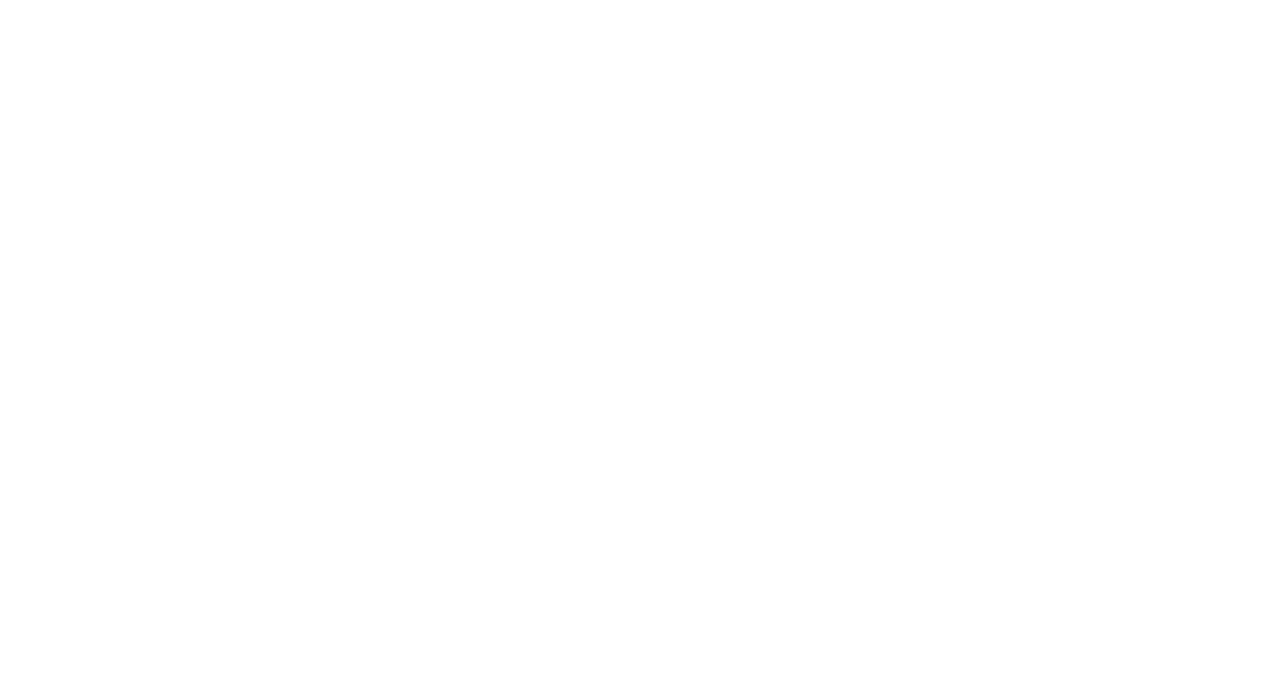
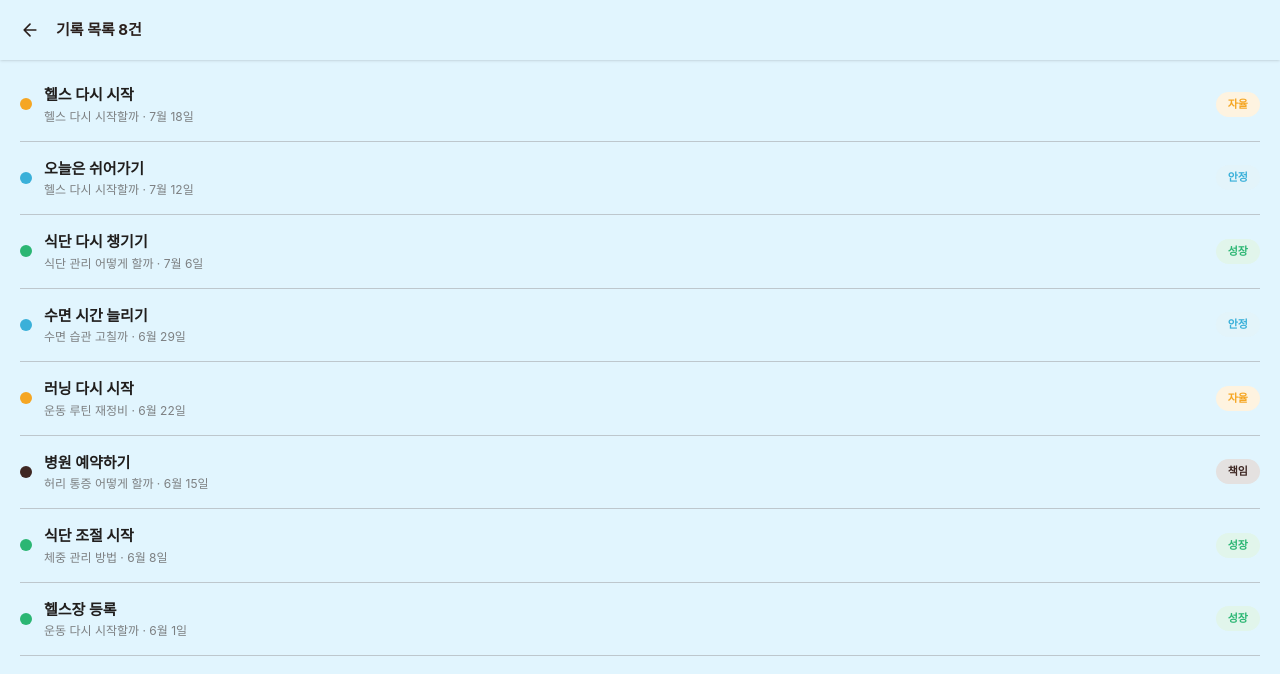
Before and after one commit to IBAS-DEV-PROJECT/vac_client, a React (Vite) app: page /insight/records in a window 1280 px wide. Before the commit this address had no page. Shown: the top 674 px of the page. Built offline with nearby package versions, Linux system fonts and the light colour scheme.

Commit message:
feat: 인사이트 필터 적용 시 기록 상세 목록 페이지로 이동 및 전역 배경색 설정

```diff
--- a/src/App.tsx
+++ b/src/App.tsx
@@ -1,6 +1,7 @@
 import { BrowserRouter, Routes, Route } from 'react-router-dom'
 import BottomNavLayout from '@/layouts/BottomNavLayout'
 import InsightPage from '@/pages/InsightPage'
+import InsightRecordListPage from '@/pages/InsightRecordListPage'
 import Test1 from '@/pages/Test1'
 import Test2 from '@/pages/Test2'
 
@@ -14,17 +15,14 @@ function App() {
             <BottomNavLayout
               defaultTab="insight"
               pages={{
-                home: (
-                  <div className="p-6 bg-[#E1F5FE] min-h-full">홈 페이지</div>
-                ),
+                home: <div className="p-6 min-h-full">홈 페이지</div>,
                 insight: <InsightPage />,
-                setting: (
-                  <div className="p-6 bg-[#E1F5FE] min-h-full">설정 페이지</div>
-                ),
+                setting: <div className="p-6 min-h-full">설정 페이지</div>,
               }}
             />
           }
         />
+        <Route path="/insight/records" element={<InsightRecordListPage />} />
         <Route path="/test1" element={<Test1 />} />
         <Route path="/test2" element={<Test2 />} />
       </Routes>
--- a/src/components/common/record/RecordItem.tsx
+++ b/src/components/common/record/RecordItem.tsx
@@ -19,7 +19,7 @@ function RecordItem({
   return (
     <div
       {...props}
-      className="flex w-full items-center justify-between gap-3 border-b border-[#3E2723]/22 py-3"
+      className="flex w-full items-center justify-between gap-3 border-b border-[#3E2723]/22 py-4"
     >
       <div className="flex min-w-0 items-center gap-3">
         <span
--- a/src/index.css
+++ b/src/index.css
@@ -8,5 +8,6 @@
   body {
     margin: 0;
     min-width: 320px;
+    background-color: #e1f5fe;
   }
 }
--- /dev/null
+++ b/src/mock/concernRecords.ts
@@ -0,0 +1,77 @@
+import type { TopicKey, ValueKey } from '@/constants/insights'
+
+export interface ConcernRecord {
+  id: string
+  decision: string
+  concern: string
+  topic: TopicKey
+  valueKey: ValueKey
+  date: string
+}
+
+export const MOCK_CONCERN_RECORDS: ConcernRecord[] = [
+  {
+    id: '1',
+    decision: '헬스 다시 시작',
+    concern: '헬스 다시 시작할까',
+    topic: '건강',
+    valueKey: 'autonomy',
+    date: '2026-07-18',
+  },
+  {
+    id: '2',
+    decision: '오늘은 쉬어가기',
+    concern: '헬스 다시 시작할까',
+    topic: '건강',
+    valueKey: 'stability',
+    date: '2026-07-12',
+  },
+  {
+    id: '3',
+    decision: '식단 다시 챙기기',
+    concern: '식단 관리 어떻게 할까',
+    topic: '건강',
+    valueKey: 'growth',
+    date: '2026-07-06',
+  },
+  {
+    id: '4',
+    decision: '수면 시간 늘리기',
+    concern: '수면 습관 고칠까',
+    topic: '건강',
+    valueKey: 'stability',
+    date: '2026-06-29',
+  },
+  {
+    id: '5',
+    decision: '러닝 다시 시작',
+    concern: '운동 루틴 재정비',
+    topic: '건강',
+    valueKey: 'autonomy',
+    date: '2026-06-22',
+  },
+  {
+    id: '6',
+    decision: '병원 예약하기',
+    concern: '허리 통증 어떻게 할까',
+    topic: '건강',
+    valueKey: 'responsibility',
+    date: '2026-06-15',
+  },
+  {
+    id: '7',
+    decision: '식단 조절 시작',
+    concern: '체중 관리 방법',
+    topic: '건강',
+    valueKey: 'growth',
+    date: '2026-06-08',
+  },
+  {
+    id: '8',
+    decision: '헬스장 등록',
+    concern: '운동 다시 시작할까',
+    topic: '건강',
+    valueKey: 'growth',
+    date: '2026-06-01',
+  },
+]
--- a/src/pages/InsightPage.tsx
+++ b/src/pages/InsightPage.tsx
@@ -1,4 +1,5 @@
 import { useState } from 'react'
+import { useNavigate } from 'react-router-dom'
 import insightPlus from '@/assets/insightPlus.svg'
 import insightEmpty from '@/assets/insightEmpty.png'
 import valueEmpty from '@/assets/valueEmpty.png'
@@ -22,6 +23,7 @@ import {
   type TrendDataPoint,
   type ValueKey,
 } from '@/constants/insights'
+import { MOCK_CONCERN_RECORDS } from '@/mock/concernRecords'
 import { MOCK_INSIGHT } from '@/mock/insight'
 
 function formatPeriodLabel(startDate: string, endDate: string): string {
@@ -61,6 +63,26 @@ const INSIGHT_CARDS = MOCK_INSIGHT.valueByTopic.map((item) => ({
     .filter((v) => v.key),
   recordCount: item.count,
 }))
+
+function buildHeaderLabel(filters: InsightFilters): string {
+  const fmt = (d: Date) => `${d.getMonth() + 1}/${d.getDate()}`
+  const periodLabel =
+    filters.period === '캘린더' && filters.dateRange
+      ? `${fmt(filters.dateRange.start)}~${fmt(filters.dateRange.end)}`
+      : filters.period
+
+  const parts: string[] = [periodLabel]
+
+  if (filters.topics.length > 0 && !filters.topics.includes('전체')) {
+    filters.topics.forEach((t) => parts.push(TOPIC_LABELS[t as TopicKey]))
+  }
+
+  if (filters.values.length > 0 && !filters.values.includes('all')) {
+    filters.values.forEach((v) => parts.push(VALUE_LABELS[v as ValueKey]))
+  }
+
+  return parts.join('·') + ' 기록'
+}
 
 function buildFilterSummary(filters: InsightFilters): string {
   const fmt = (d: Date) => `${d.getMonth() + 1}/${d.getDate()}`
@@ -161,6 +183,7 @@ const pencilIcon = (
 )
 
 function InsightPage() {
+  const navigate = useNavigate()
   const [appliedFilters, setAppliedFilters] = useState<InsightFilters>(() => ({
     ...DEFAULT_FILTERS,
     topics: [...DEFAULT_FILTERS.topics],
@@ -198,7 +221,7 @@ function InsightPage() {
   const hasAllEmpty = false // 섹션별 빈 상태 테스트용
 
   return (
-    <div className="flex min-h-full flex-col bg-[#E1F5FE]">
+    <div className="flex min-h-full flex-col">
       {/* 페이지 헤더 */}
       <div className="px-5 pb-5 pt-8">
         <h1 className="text-2xl font-bold text-[#2A1F1C]">인사이트</h1>
@@ -392,6 +415,13 @@ function InsightPage() {
           onApply={(f) => {
             setAppliedFilters(f)
             setIsFilterOpen(false)
+            navigate('/insight/records', {
+              state: {
+                filters: f,
+                headerLabel: buildHeaderLabel(f),
+                count: MOCK_CONCERN_RECORDS.length,
+              },
+            })
           }}
           onClose={() => setIsFilterOpen(false)}
         />
--- /dev/null
+++ b/src/pages/InsightRecordListPage.tsx
@@ -0,0 +1,67 @@
+import { useNavigate, useLocation } from 'react-router-dom'
+import RecordItem from '@/components/common/record/RecordItem'
+import { type InsightFilters } from '@/constants/insights'
+import { MOCK_CONCERN_RECORDS } from '@/mock/concernRecords'
+
+function formatDate(dateStr: string): string {
+  const date = new Date(dateStr)
+  return `${date.getMonth() + 1}월 ${date.getDate()}일`
+}
+
+function InsightRecordListPage() {
+  const navigate = useNavigate()
+  const location = useLocation()
+  const state = location.state as {
+    filters: InsightFilters
+    headerLabel: string
+    count: number
+  } | null
+
+  const records = MOCK_CONCERN_RECORDS
+
+  return (
+    <div className="flex min-h-screen flex-col">
+      {/* 헤더 */}
+      <div className="flex items-center gap-3 px-4 py-4 shadow-sm">
+        <button
+          type="button"
+          onClick={() => navigate(-1)}
+          aria-label="뒤로가기"
+          className="cursor-pointer p-1 text-[#2A1F1C]"
+        >
+          <svg
+            width="20"
+            height="20"
+            viewBox="0 0 24 24"
+            fill="none"
+            stroke="currentColor"
+            strokeWidth="2"
+            strokeLinecap="round"
+            strokeLinejoin="round"
+            aria-hidden="true"
+          >
+            <path d="M19 12H5M12 5l-7 7 7 7" />
+          </svg>
+        </button>
+        <h1 className="text-[15px] font-bold text-[#2A1F1C]">
+          {state?.headerLabel ?? '기록 목록'} {state?.count ?? records.length}건
+        </h1>
+      </div>
+
+      {/* 기록 목록 */}
+      <div className="mt-2 flex flex-col px-5">
+        {records.map((record) => (
+          <RecordItem
+            key={record.id}
+            valueKey={record.valueKey}
+            title={record.decision}
+            topic={record.concern}
+            date={formatDate(record.date)}
+          />
+        ))}
+      </div>
+    </div>
+  )
+}
+
+export default InsightRecordListPage
--- a/src/pages/Test2.tsx
+++ b/src/pages/Test2.tsx
@@ -151,7 +151,7 @@ function Test2() {
   }
 
   return (
-    <div className="min-h-screen bg-[#E1F5FE]">
+    <div className="min-h-screen">
       <div className="flex justify-center gap-16">
         <div className="w-[400px] shrink-0">
           <Header
```
